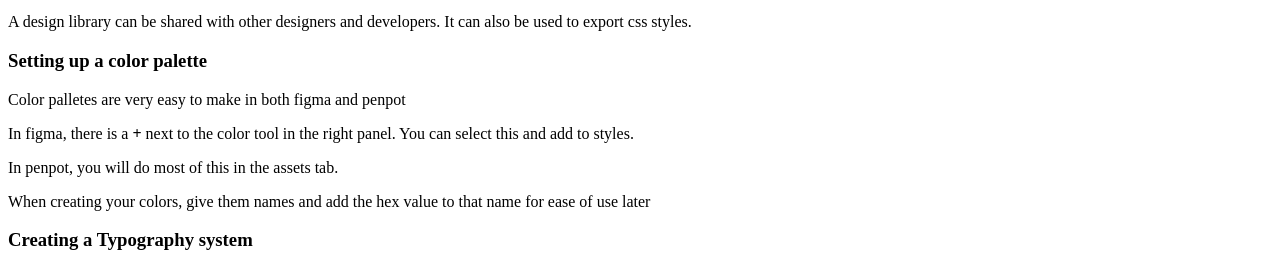
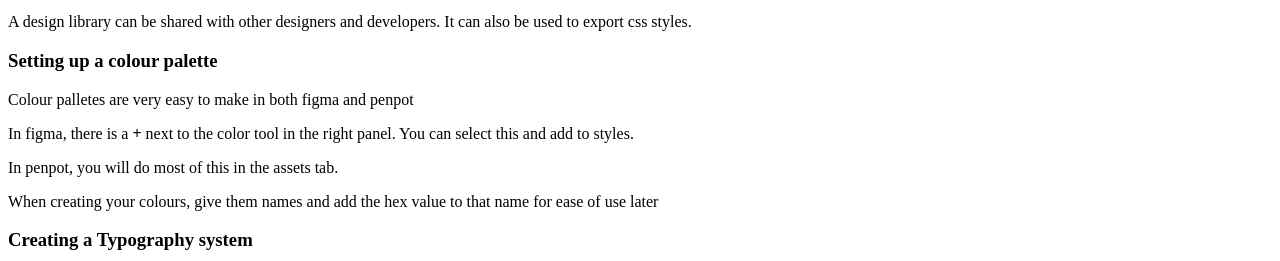
Before and after one commit to sait-wbdv/scavengit-game, a plain HTML site: page blog.html in a window 1280 px wide. Shown: the part 661-922 px from the top of the page. Drawn offline with Linux system fonts and the light colour scheme; files whose address does not match are found by name.

Commit message:
Gave Canadian spelling to colour

```diff
--- a/blog.html
+++ b/blog.html
@@ -60,12 +60,12 @@
         <!--TODO: Write out steps to set up a design library-->
       </section>
       <section>
-        <h3>Setting up a color palette</h3>
-        <p>Color palletes are very easy to make in both figma and penpot</p>
+        <h3>Setting up a colour palette</h3>
+        <p>Colour palletes are very easy to make in both figma and penpot</p>
         <p>In figma, there is a <strong>+</strong> next to the color tool in the right panel. You can select this and
           add to styles.</p>
         <p>In penpot, you will do most of this in the assets tab.</p>
-        <p>When creating your colors, give them names and add the hex value to that name for ease of use later</p>
+        <p>When creating your colours, give them names and add the hex value to that name for ease of use later</p>
       </section>
       <section>
         <h3>Creating a Typography system</h3>
```
